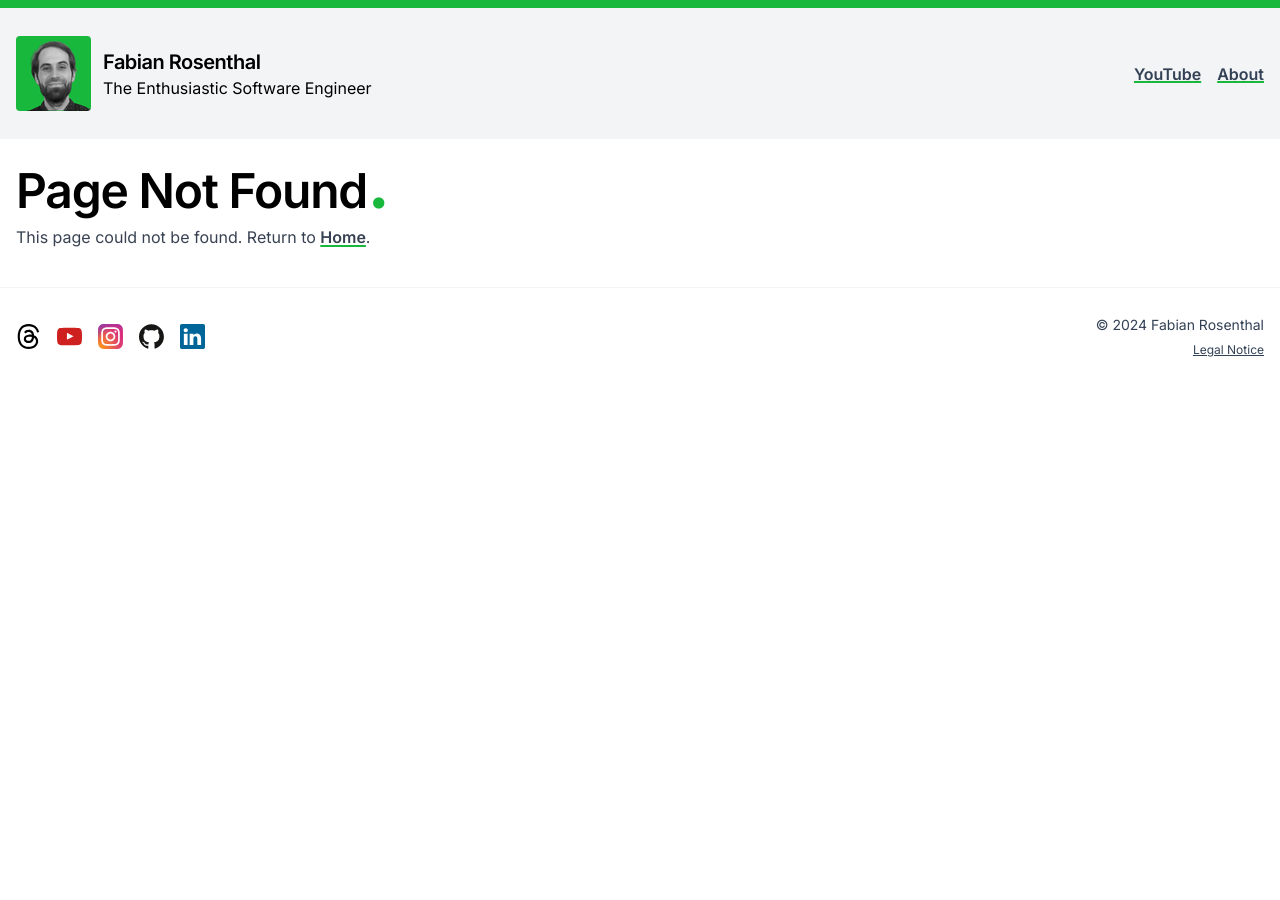
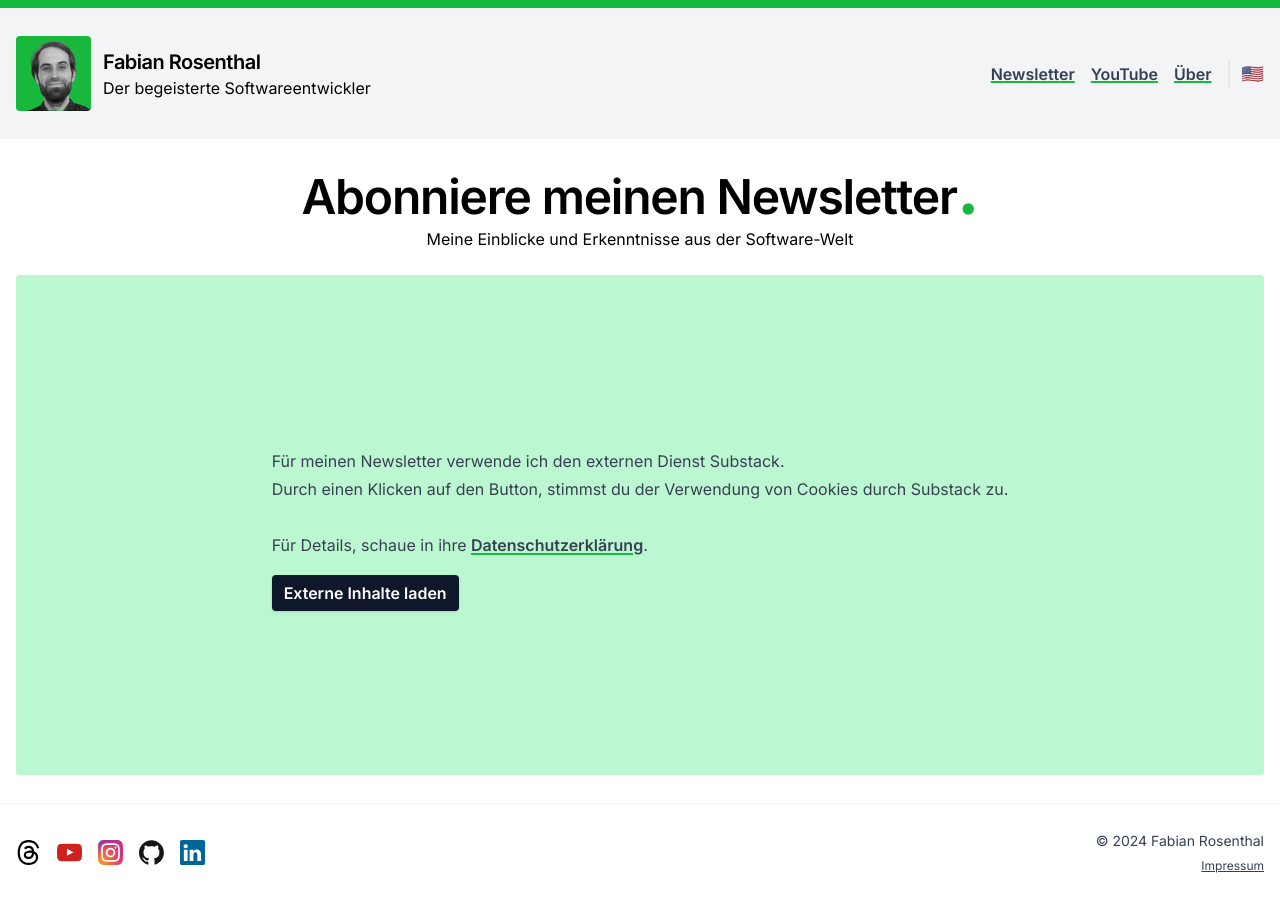
Before and after one commit to Xennis/fabian-rosenthal.com, a Next.js app: page /de/newsletter in a window 1280 px wide. Before the commit this address had no page. Before the commit the page ends 800 px from the top, so only its background shows below. Built offline with nearby package versions, Linux system fonts and the light colour scheme.

Commit message:
Re-add newsletter page

```diff
--- /dev/null
+++ b/src/app/[lang]/newsletter/page.tsx
@@ -0,0 +1,52 @@
+import type { Metadata } from "next"
+
+import { Dot } from "@/components/dot"
+import { getDictionary } from "@/content/i18n/dictionaries"
+import { createAlternativeUrls } from "@/lib/next"
+import { newsletterPage } from "@/lib/links"
+import { GdprIframe } from "@/components/gdpr-iframe"
+import { getPiece } from "@/content/i18n/pieces"
+
+export async function generateMetadata({ params }: { params: { lang: string } }): Promise<Metadata | null> {
+  const dictionary = getDictionary(params.lang)
+  return {
+    title: dictionary.pages.newsletter.title,
+    alternates: createAlternativeUrls(newsletterPage),
+  }
+}
+
+function SubstackIframe() {
+  return (
+    <iframe
+      src="https://fabianrosenthal.substack.com/embed"
+      className="h-[500px] w-full border-0 bg-none"
+      scrolling="no"
+    />
+  )
+}
+
+export default function NewsletterPage({ params }: { params: { lang: string } }) {
+  const dictionary = getDictionary(params.lang)
+  const piece = getPiece(params.lang)
+
+  return (
+    <>
+      <div className="mb-6 text-center">
+        <h1 className="text-center leading-tight">
+          {dictionary.component.newsletter.headline}
+          <Dot />
+        </h1>
+        <div>{dictionary.component.newsletter.subtitle}</div>
+      </div>
+      <GdprIframe
+        config={{
+          ...piece.gdprIframe.substack,
+          storageKey: "substack-consent",
+        }}
+        dictionary={dictionary.component.gdprIframe}
+      >
+        <SubstackIframe />
+      </GdprIframe>
+    </>
+  )
+}
--- a/src/app/sitemap.ts
+++ b/src/app/sitemap.ts
@@ -1,6 +1,6 @@
 import { MetadataRoute } from "next"
 
-import { aboutPage, homePage, host, legalPage } from "@/lib/links"
+import { aboutPage, homePage, host, legalPage, newsletterPage } from "@/lib/links"
 import { i18n } from "@/content/i18n/config"
 
 export default async function sitemap(): Promise<MetadataRoute.Sitemap> {
@@ -17,6 +17,10 @@ export default async function sitemap(): Promise<MetadataRoute.Sitemap> {
           priority: 0.7,
         },
         {
+          url: `https://${host}${newsletterPage(lang)}`,
+          priority: 0.7,
+        },
+        {
           url: `https://${host}${legalPage(lang)}`,
           priority: 0.1,
         },
--- /dev/null
+++ b/src/components/gdpr-iframe.tsx
@@ -0,0 +1,82 @@
+"use client"
+
+import { useEffect, useState } from "react"
+import NextLink from "next/link"
+
+const storageGetItem = (key: string) => {
+  try {
+    return localStorage.getItem(key)
+  } catch (error) {
+    console.warn(error)
+    return null
+  }
+}
+
+const storageSetItem = (key: string, value: any) => {
+  try {
+    localStorage.setItem(key, value)
+  } catch (error) {
+    console.warn(error)
+  }
+}
+
+export function GdprIframe({
+  config,
+  dictionary,
+  children,
+}: {
+  config: {
+    storageKey: string
+    firstLine: string
+    secondLine: string
+    gdprLinkPrefix: string
+    gdprLinkLabel: string
+    gdprLinkHref: string
+  }
+  dictionary: { consentButtonLabel: string }
+  children: React.ReactNode
+}) {
+  const [enabled, setEnabled] = useState<"loading" | false | true>("loading")
+
+  useEffect(() => {
+    setEnabled(!!storageGetItem(config.storageKey))
+  }, [setEnabled, config.storageKey])
+
+  const onClick = () => {
+    storageSetItem(config.storageKey, "true")
+    setEnabled(true)
+  }
+
+  if (enabled === true) {
+    return <>{children}</>
+  }
+  if (enabled === "loading") {
+    return <div className="h-[500px] w-full animate-pulse rounded bg-gray-100"></div>
+  }
+
+  return (
+    <div className="flex h-[500px] w-full rounded bg-green-200">
+      <div className="m-auto p-4">
+        <p className="pb-4">
+          {config.firstLine}
+          <br />
+          {config.secondLine}
+          <br />
+          <br />
+          {`${config.gdprLinkPrefix} `}
+          <NextLink href={config.gdprLinkHref} target="_blank">
+            {config.gdprLinkLabel}
+          </NextLink>
+          .
+        </p>
+        <button
+          type="button"
+          className="rounded bg-slate-900 px-3 py-1.5 font-semibold text-white shadow"
+          onClick={onClick}
+        >
+          {dictionary.consentButtonLabel}
+        </button>
+      </div>
+    </div>
+  )
+}
--- a/src/content/i18n/dictionaries.ts
+++ b/src/content/i18n/dictionaries.ts
@@ -13,6 +13,13 @@ const dictionaries = {
       projects: {
         headline: "Current Projects",
         tagsSrLabel: "Tags",
+      },
+      newsletter: {
+        headline: "Subscribe to My Newsletter",
+        subtitle: "Read about my insights and learning journey",
+      },
+      gdprIframe: {
+        consentButtonLabel: "Load external content",
       },
     },
     footer: {
@@ -39,6 +46,9 @@ const dictionaries = {
       legalNotice: {
         title: "Legal Notice",
       },
+      newsletter: {
+        title: "Newsletter",
+      },
       notFound: {
         title: "Not Found",
         headline: "Page Not Found",
@@ -59,6 +69,13 @@ const dictionaries = {
       projects: {
         headline: "Aktuelle Projekte",
         tagsSrLabel: "Tags",
+      },
+      newsletter: {
+        headline: "Abonniere meinen Newsletter",
+        subtitle: "Meine Einblicke und Erkenntnisse aus der Software-Welt",
+      },
+      gdprIframe: {
+        consentButtonLabel: "Externe Inhalte laden",
       },
     },
     footer: {
@@ -84,6 +101,9 @@ const dictionaries = {
       legalNotice: {
         title: "Impressum",
       },
+      newsletter: {
+        title: "Newsletter",
+      },
       // Won't be translated anyway
       notFound: {
         title: "Not Found",
--- a/src/content/i18n/pieces.ts
+++ b/src/content/i18n/pieces.ts
@@ -6,7 +6,7 @@ import instagramIcon from "@/content/images/social/instagram.svg"
 import githubIcon from "@/content/images/social/github.svg"
 import linkedinIcon from "@/content/images/social/linkedin.svg"
 
-import { aboutPage, legalPage } from "@/lib/links"
+import { aboutPage, legalPage, newsletterPage } from "@/lib/links"
 
 const socialLinks = [
   {
@@ -41,8 +41,18 @@ const pieces = {
     footer: {
       navLinks: [{ label: "Legal Notice", href: legalPage("en") }],
     },
+    gdprIframe: {
+      substack: {
+        firstLine: "I use the external service Substack for my newsletter.",
+        secondLine: "By clicking the button, you consent to the use of cookies by Substack.",
+        gdprLinkPrefix: "For details, please see their",
+        gdprLinkLabel: "privacy policy",
+        gdprLinkHref: "https://substack.com/privacy",
+      },
+    },
     header: {
       navLinks: [
+        { label: "Newsletter", href: newsletterPage("en") },
         { label: "YouTube", href: "https://www.youtube.com/@fabian.rosenthal", target: "_blank" },
         { label: "About", href: aboutPage("en") },
       ],
@@ -91,8 +101,18 @@ const pieces = {
     footer: {
       navLinks: [{ label: "Impressum", href: legalPage("de") }],
     },
+    gdprIframe: {
+      substack: {
+        firstLine: "Für meinen Newsletter verwende ich den externen Dienst Substack.",
+        secondLine: "Durch einen Klicken auf den Button, stimmst du der Verwendung von Cookies durch Substack zu.",
+        gdprLinkPrefix: "Für Details, schaue in ihre",
+        gdprLinkLabel: "Datenschutzerklärung",
+        gdprLinkHref: "https://substack.com/privacy",
+      },
+    },
     header: {
       navLinks: [
+        { label: "Newsletter", href: newsletterPage("de") },
         { label: "YouTube", href: "https://www.youtube.com/@fabian.rosenthal", target: "_blank" },
         { label: "Über", href: aboutPage("de") },
       ],
--- a/src/lib/links.ts
+++ b/src/lib/links.ts
@@ -8,4 +8,4 @@ export const host = "fabian-rosenthal.com"
 export const aboutPage = (lang: string) => `/${lang}/about`
 export const homePage = (lang: string) => `/${lang}`
 export const legalPage = (lang: string) => `/${lang}/legal`
-// export const newsletterPage = "/newsletter"
+export const newsletterPage = (lang: string) => `/${lang}/newsletter`
```
Also changed, not shown: src/app/[lang]/legal/page.tsx (+10 -4 lines).
